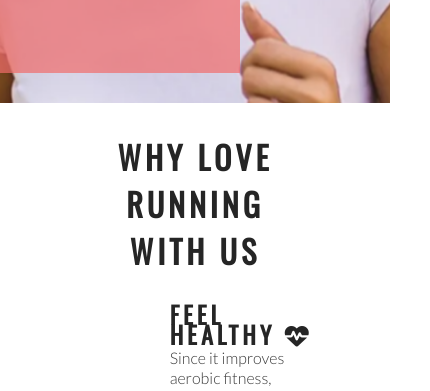
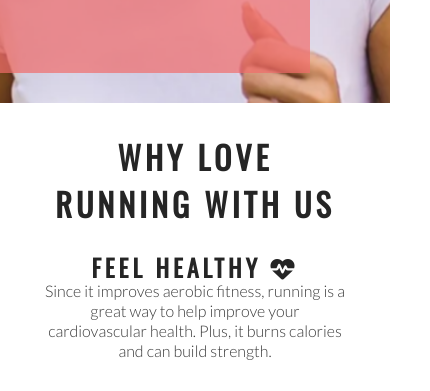
Before and after one commit to kharriiTD/love_running, a plain HTML site: page index.html in a window 390 px wide. Shown: the part 617-1008 px from the top of the page, 430 px wide, since content can reach past the window. Drawn offline with nearby package versions, Linux system fonts and the light colour scheme.

Commit message:
add styles for club ethos section on mobile screens

```diff
--- a/assets/css/style.css
+++ b/assets/css/style.css
@@ -290,4 +290,27 @@ footer {
     margin-bottom: 20px;
     line-height: 25px;
 }
+#cover-text {
+    left: 0;
 }
+
+#club-ethos {
+    width: 90%;
+    height: 1200px;
+    margin: o auto;
+}
+
+.left-about-heading, .right-about-heading {
+    width: inherit;
+}
+
+.left-about-heading h2, .right-about-heading h2 {
+    width: 100%;
+    text-align: center;
+}
+
+.left-about-heading p, .right-about-heading p {
+    text-align: center;
+    padding: 0 20px;
+}
+}
```
